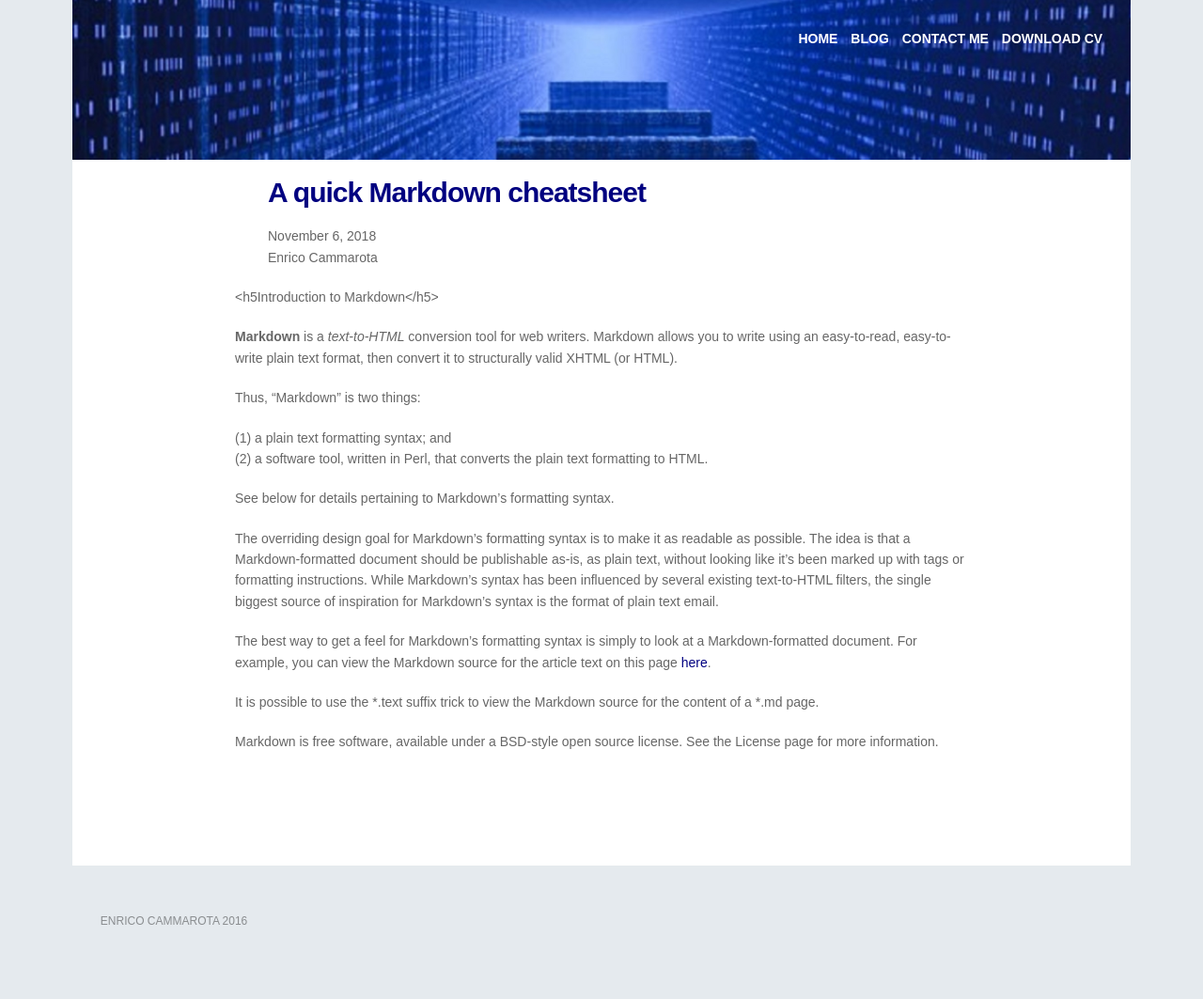
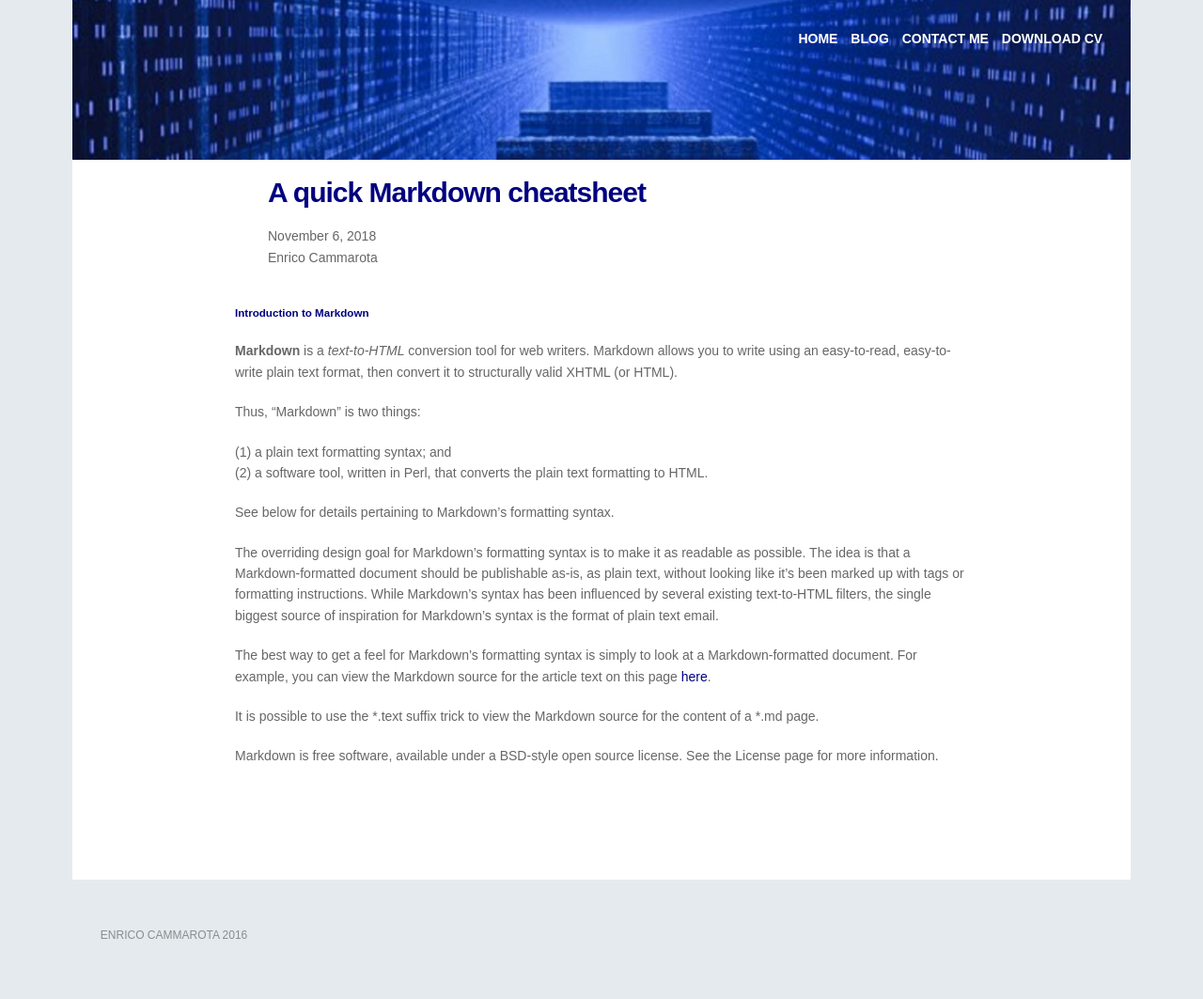
Before and after one commit to enricocammarota/enricocammarota.github.io, a Jekyll site: the page built from _posts/blog/2016-07-01-Blog-entry-two.markdown, in a window 1280 px wide. Shown: the whole page at 94% size. Built offline with Jekyll 4.4.1, drawn with Linux system fonts in a browser that asks for light colours; nearby versions of some CDN libraries.

Commit message:
Fix for title

```diff
--- a/_posts/blog/2016-07-01-Blog-entry-two.markdown
+++ b/_posts/blog/2016-07-01-Blog-entry-two.markdown
@@ -6,7 +6,7 @@ author:	"Enrico Cammarota"
 categories: blog
 ---
 
-<h5Introduction to Markdown</h5>
+<h5>Introduction to Markdown</h5>
 
 **Markdown** is a *text-to-HTML* conversion tool for web writers. Markdown allows you to write using an easy-to-read, easy-to-write
 plain text format, then convert it to structurally valid XHTML (or HTML).
```
